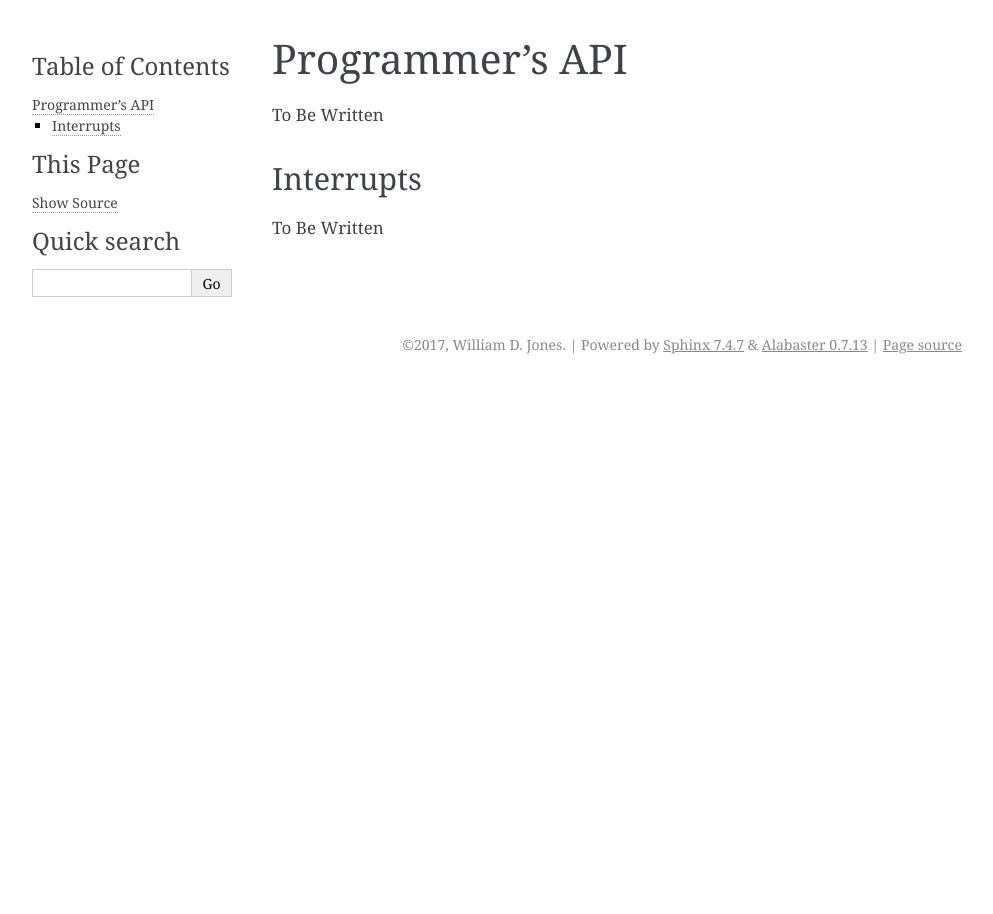
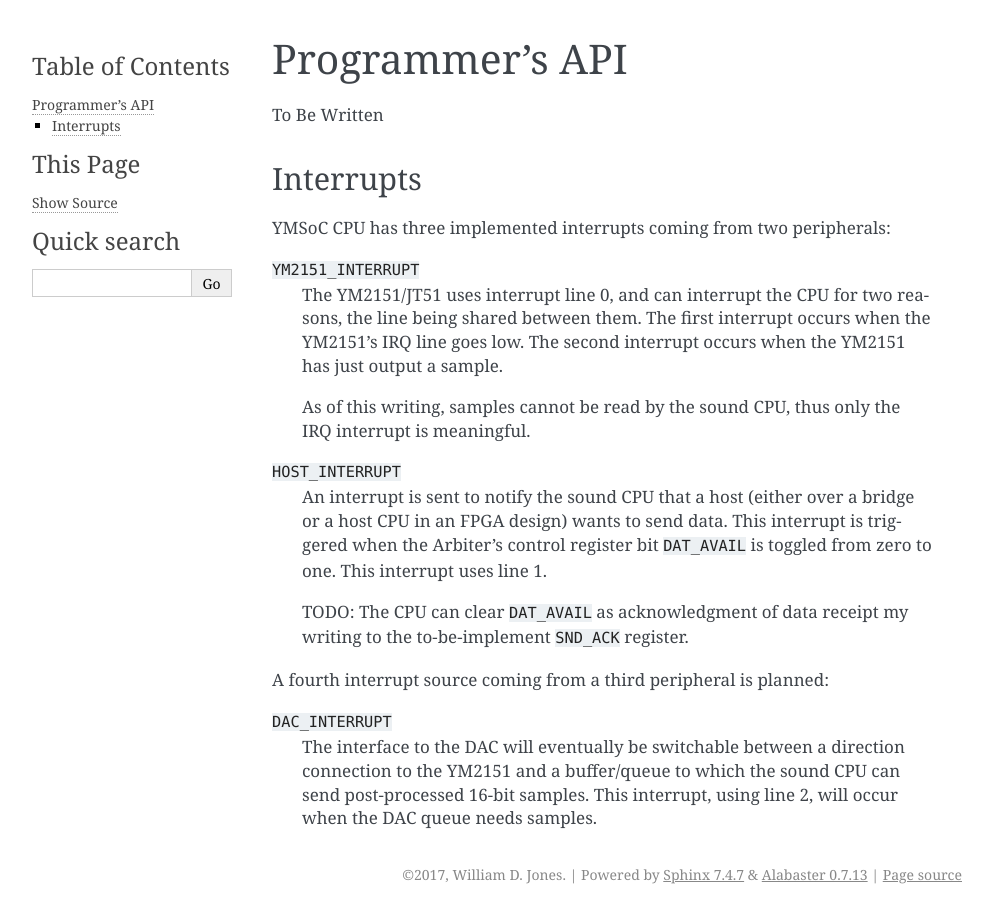
Before and after one commit to cr1901/ymsoc, a Sphinx documentation site: the page built from doc/capi.rst, in a window 1280 px wide. Shown: the whole page, without its empty margins (148-1141 px from the left). Built offline with Sphinx 7.4.7, drawn with Linux system fonts in a browser that asks for light colours.

Commit message:
Document interrupt sources.

```diff
--- a/doc/capi.rst
+++ b/doc/capi.rst
@@ -6,4 +6,30 @@ To Be Written
 Interrupts
 ----------
 
-To Be Written
+YMSoC CPU has three implemented interrupts coming from two peripherals:
+
+``YM2151_INTERRUPT``
+    The YM2151/JT51 uses interrupt line 0, and can interrupt the CPU for two
+    reasons, the line being shared between them. The first interrupt occurs when
+    the YM2151's IRQ line goes low. The second interrupt occurs when the YM2151
+    has just output a sample.
+
+    As of this writing, samples cannot be read by the sound CPU, thus only
+    the IRQ interrupt is meaningful.
+
+``HOST_INTERRUPT``
+    An interrupt is sent to notify the sound CPU that a host (either over a bridge
+    or a host CPU in an FPGA design) wants to send data. This interrupt is
+    triggered when the Arbiter's control register bit ``DAT_AVAIL`` is toggled
+    from zero to one. This interrupt uses line 1.
+
+    TODO: The CPU can clear ``DAT_AVAIL`` as acknowledgment of data receipt
+    my writing to the to-be-implement ``SND_ACK`` register.
+
+A fourth interrupt source coming from a third peripheral is planned:
+
+``DAC_INTERRUPT``
+    The interface to the DAC will eventually be switchable between a direction
+    connection to the YM2151 and a buffer/queue to which the sound CPU can send
+    post-processed 16-bit samples. This interrupt, using line 2, will occur
+    when the DAC queue needs samples.
```
